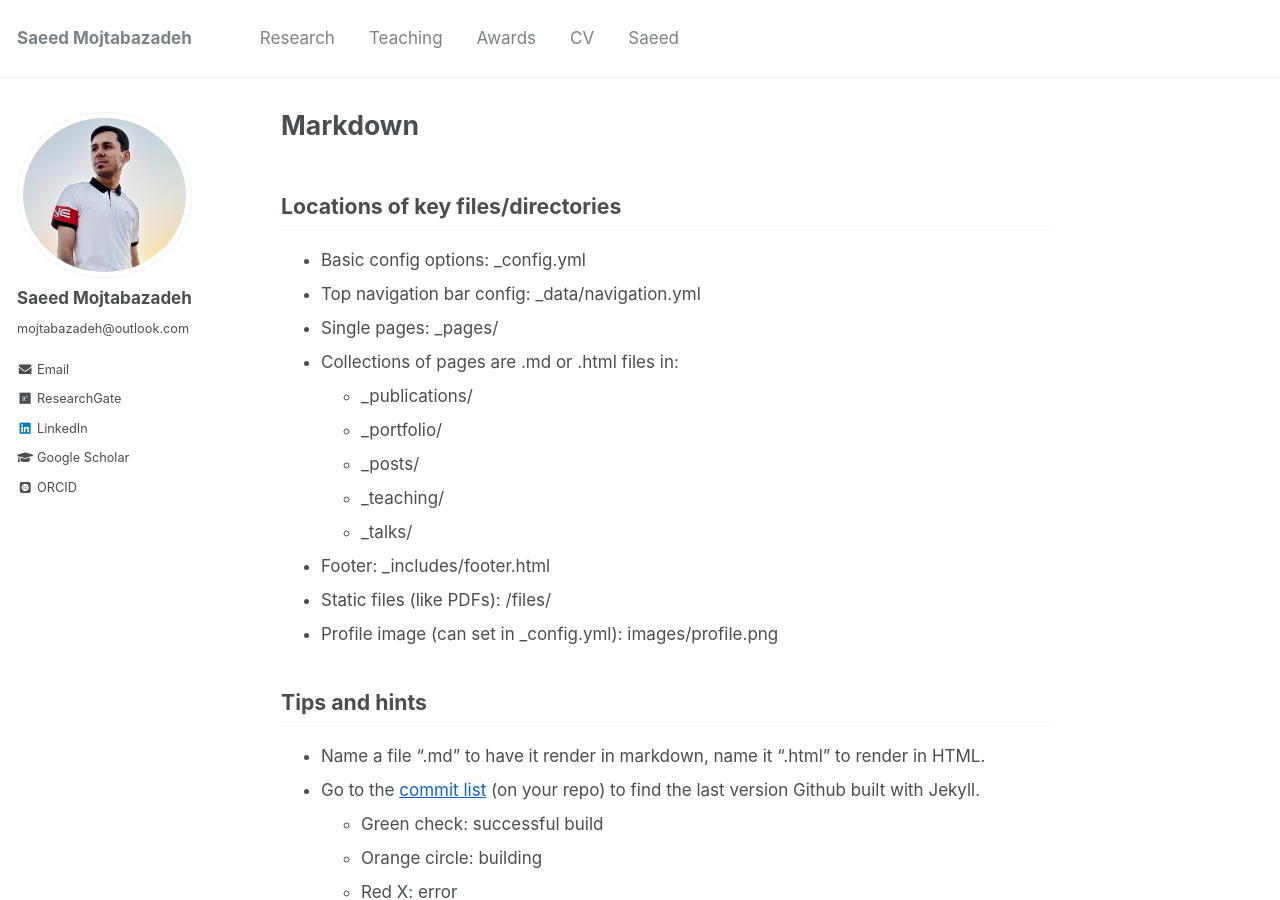
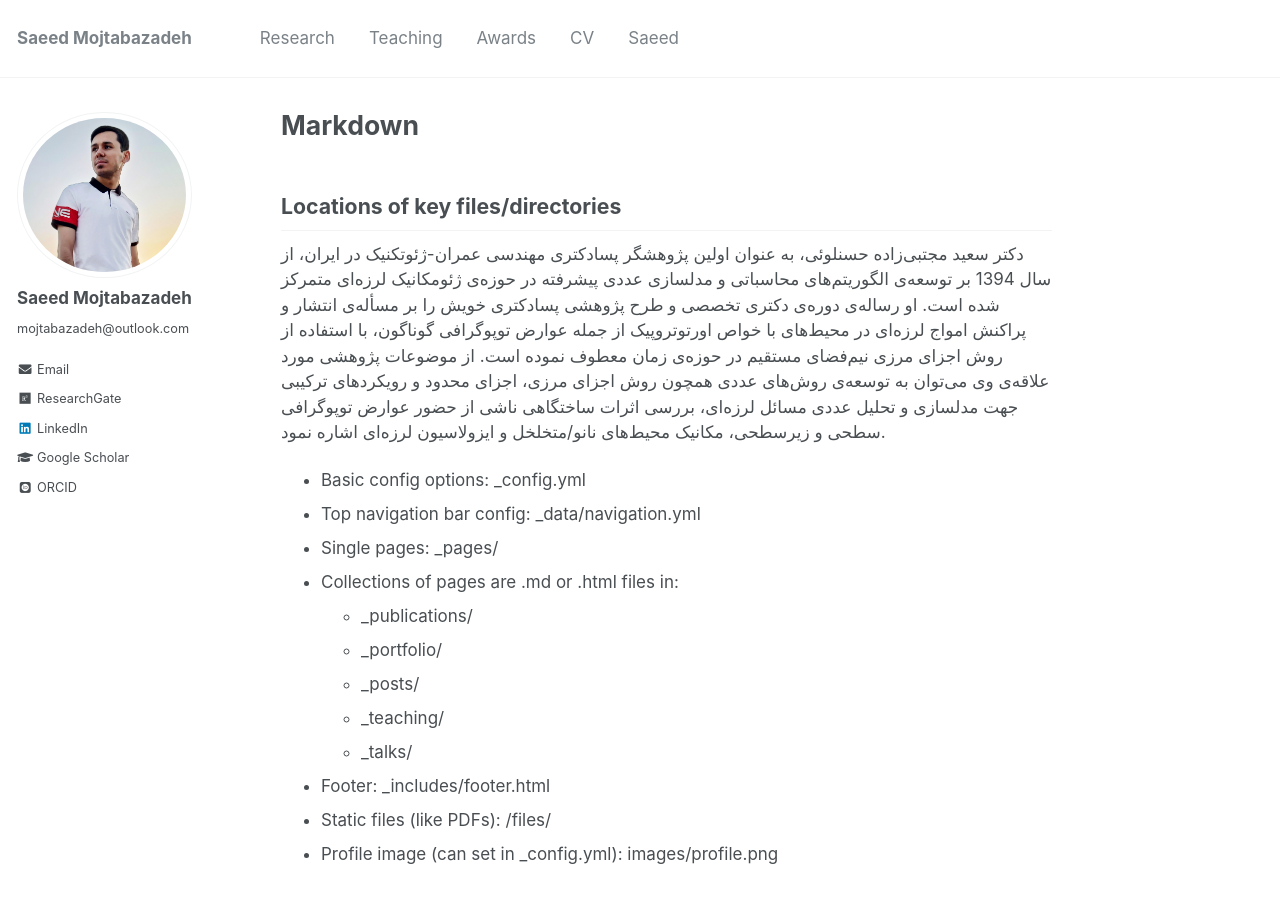
Before and after one commit to mojtabazadeh/mojtabazadeh.github.io, a Jekyll site: the page built from _pages/markdown.md, in a window 1280 px wide and 900 px high. Built offline with Jekyll 4.4.1, drawn with Linux system fonts in a browser that asks for light colours; some web fonts are replaced.

Commit message:
Update markdown.md

```diff
--- a/_pages/markdown.md
+++ b/_pages/markdown.md
@@ -8,7 +8,7 @@ redirect_from:
 ---
 
 ## Locations of key files/directories
-
+دکتر سعید مجتبی‌زاده حسنلوئی، به عنوان اولین پژوهشگر پسادکتری مهندسی عمران-ژئوتکنیک در ایران، از سال 1394 بر توسعه‌ی الگوریتم‌های محاسباتی و مدلسازی عددی پیشرفته در حوزه‌ی ژئومکانیک لرزه‌ای متمرکز شده است. او رساله‌ی دوره‌ی دکتری تخصصی و طرح پژوهشی پسادکتری خویش را بر مسأله‌ی انتشار و پراکنش امواج لرزه‌ای در محیط‌های با خواص اورتوتروپیک از جمله عوارض توپوگرافی گوناگون، با استفاده از روش اجزای مرزی نیم‌فضای مستقیم در حوزه‌ی زمان معطوف نموده است. از موضوعات پژوهشی مورد علاقه‌ی وی می‌توان به توسعه‌ی روش‌های عددی همچون روش اجزای مرزی، اجزای محدود و رویکردهای ترکیبی جهت مدلسازی و تحلیل عددی مسائل لرزه‌ای، بررسی اثرات ساختگاهی ناشی از حضور عوارض توپوگرافی سطحی و زیر‌سطحی، مکانیک محیط‌های نانو/متخلخل و ایزولاسیون لرزه‌ای اشاره نمود.
 * Basic config options: _config.yml
 * Top navigation bar config: _data/navigation.yml
 * Single pages: _pages/
```
